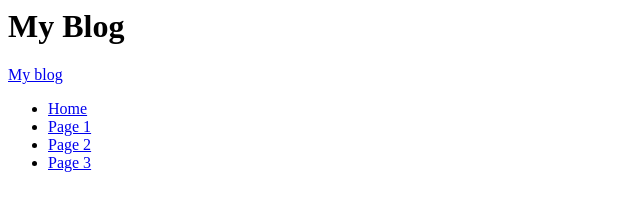
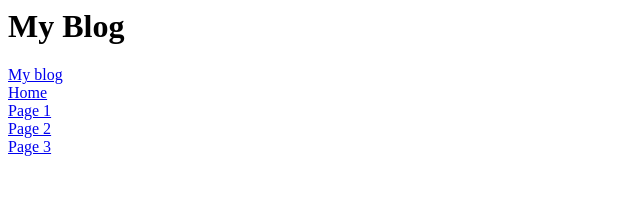
Before and after one commit to er-contreras/my_blog_from_scratch, a plain HTML site: page index.html in a window 1280 px wide. Shown: the whole page, without its empty margins (0-640 px from the left). Drawn offline with Linux system fonts and the light colour scheme.

Commit message:
Add style to nav bar

```diff
--- a/index.html
+++ b/index.html
@@ -5,6 +5,13 @@
         content="width=device-width, user-scalable=no, initial-scale=1.0, maximum-scale=1.0, minimum-scale=1.0">
   <meta http-equiv="X-UA-Compatible" content="ie=edge">
   <title>My First Blog</title>
+  <style>
+    ul {
+      list-style-type: none;
+      margin: 0;
+      padding: 0;
+    }
+  </style>
 </head>
 <body>
   <h1>My Blog</h1>
```
